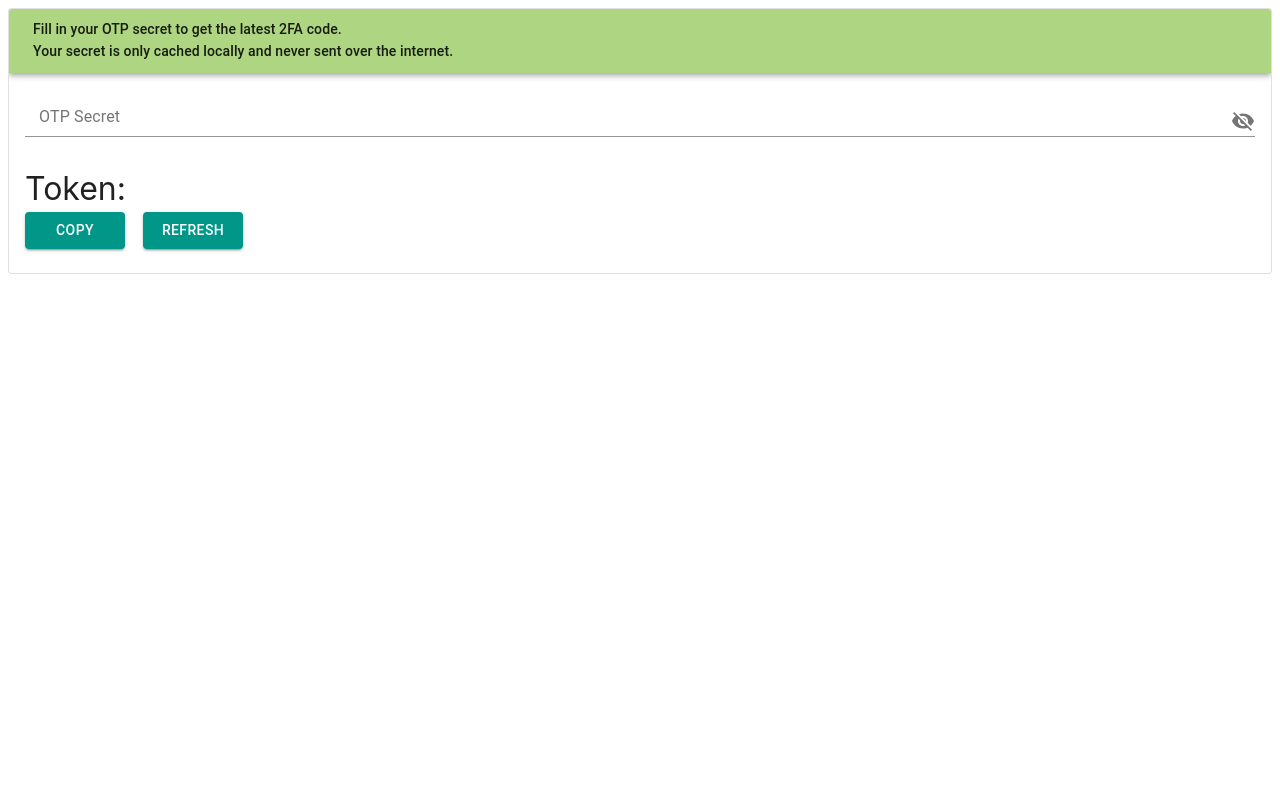
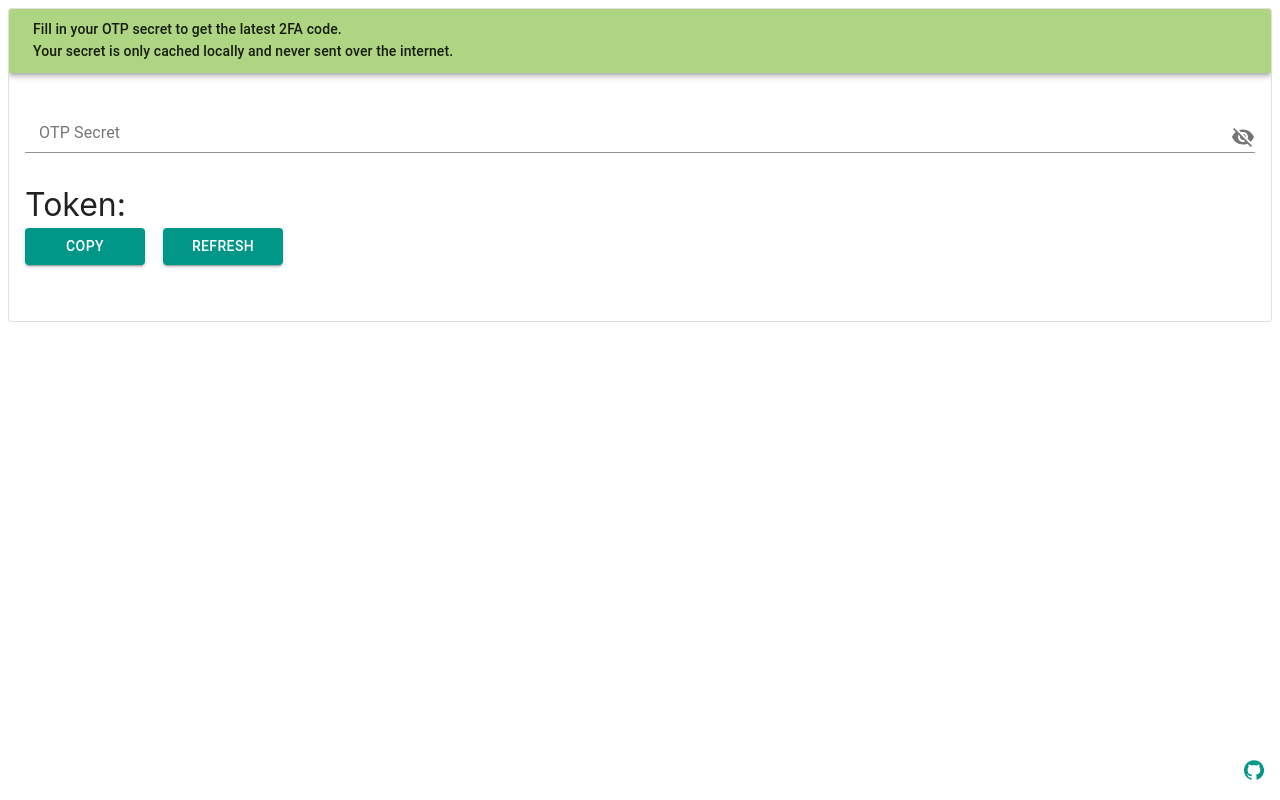
Before and after one commit to hex0cter/2fa-otp, a React (Create React App) app: page / in a window 1280 px wide. Built offline with nearby package versions, Linux system fonts and the light colour scheme.

Commit message:
Update README.md

```diff
--- a/src/components/TwoFactorTokenGenerator/index.js
+++ b/src/components/TwoFactorTokenGenerator/index.js
@@ -1,15 +1,17 @@
 import { authenticator } from "otplib"
 import React, { useState } from 'react'
 import HourglassFullIcon from '@material-ui/icons/HourglassFull';
+import GitHubIcon from '@material-ui/icons/GitHub';
 import Card from '@material-ui/core/Card';
 import CardContent from '@material-ui/core/CardContent';
 import AppBar from '@material-ui/core/AppBar';
 import Toolbar from '@material-ui/core/Toolbar';
 import Button from '@material-ui/core/Button';
 import Typography from '@material-ui/core/Typography';
+import Link from '@material-ui/core/Link';
 import { createTheme, ThemeProvider } from '@material-ui/core/styles';
-import styles from './index.module.css'
-import SecretField from '../SecretField'
+import styles from './index.module.css';
+import SecretField from '../SecretField';
 
 const TwoFactorTokenGenerator = () => {
   const [ secret, setSecret ] = useState(localStorage.getItem('TwoFactorTokenSecret') || null)
@@ -64,7 +66,7 @@ const TwoFactorTokenGenerator = () => {
   return (
   <ThemeProvider theme={theme}>
     <Card variant="outlined" >
-      <AppBar position="static" color="secondary">
+      <AppBar position="static" color="secondary" className={styles.appBar}>
         <Toolbar>
           <Typography variant="subtitle2">
           Fill in your OTP secret to get the latest 2FA code. <br/>
@@ -77,12 +79,19 @@ const TwoFactorTokenGenerator = () => {
           <SecretField secret={secret} onChange={updateSecret} />
           <div className={styles.result}>
             <div>Token: {code} </div>
-              <Button variant="contained" color="primary" onClick={() => copyToClipboard(code)} className={styles.RefreshButton}>{copyButtonText}</Button> &nbsp;
-              <Button variant="contained" color="primary" onClick={generateCode} className={styles.RefreshButton}>{refreshButtonText}</Button>
+              <Button variant="contained" color="primary" onClick={() => copyToClipboard(code)} className={styles.refreshButton}>{copyButtonText}</Button> &nbsp;
+              <Button variant="contained" color="primary" onClick={generateCode} className={styles.refreshButton}>{refreshButtonText}</Button>
           </div>
         </div>
       </CardContent>
     </Card>
+    <div className={styles.footer}>
+      <Typography variant="body1">
+        <Link href="https://github.com/hex0cter/2fa-otp">
+          <GitHubIcon fontSize="small"/>
+        </Link>
+      </Typography>
+    </div>
   </ThemeProvider>
 
   )
--- a/src/components/TwoFactorTokenGenerator/index.module.css
+++ b/src/components/TwoFactorTokenGenerator/index.module.css
@@ -6,21 +6,26 @@
 .result {
   font-size: xx-large;
   padding-top: 1em;
+  margin-bottom: 1em;
 }
 
 .twoFactorContainer {
   min-width: 100px;
 }
 
-.Buttons {
-  display: flex;
-  justify-content: space-between;
+.refreshButton {
+  min-width: 120px !important;
 }
 
-.Disclaimer {
-  font-size: 14;
+.footer {
+  position: absolute;
+  bottom: 0;
+  width: 100%;
+  height: 2.5rem;
+  text-align: right;
+  right: 1em;
 }
 
-.RefreshButton {
-  min-width: 100px !important;
+.appBar {
+  margin-bottom: 1em;
 }
```
Also changed, not shown: 1 other file (tests, documents, lock files or other folders).
